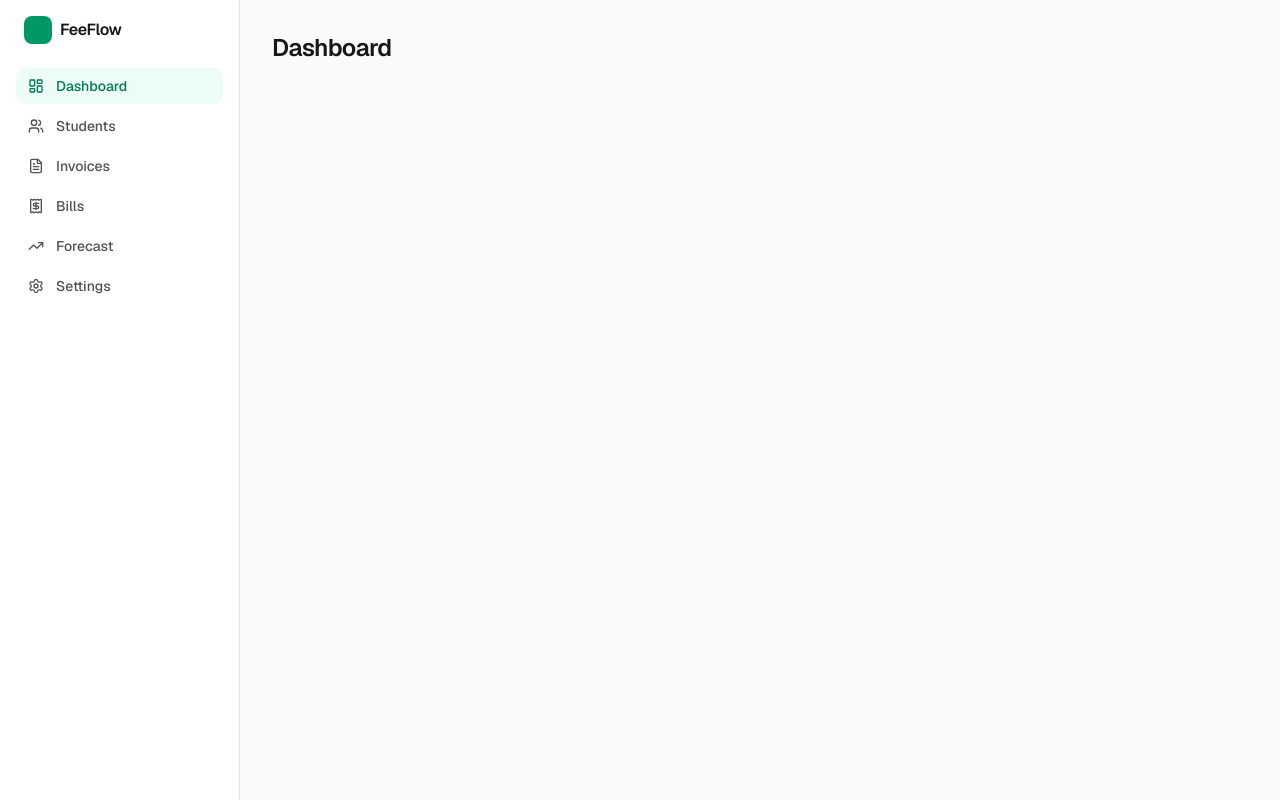
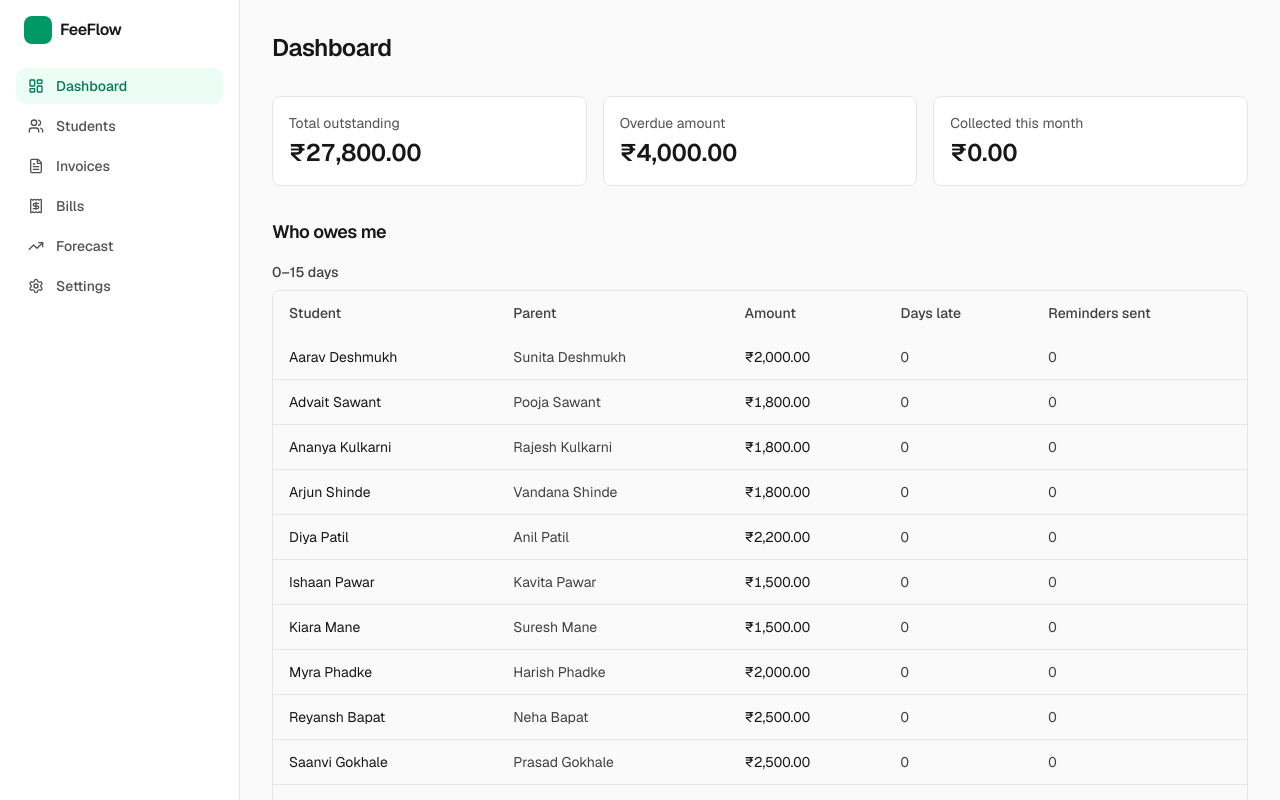
Before and after one commit to ItzMeVishwas/feeflow, a Next.js app: page /dashboard in a window 1280 px wide. Shown: the top 800 px of the page. Built offline with nearby package versions, Linux system fonts and the light colour scheme.

Commit message:
slice 5: dashboard with who-owes-me aging

```diff
--- a/src/app/(app)/dashboard/page.tsx
+++ b/src/app/(app)/dashboard/page.tsx
@@ -1,7 +1,164 @@
-export default function DashboardPage() {
+"use client"
+
+import { useMemo, useSyncExternalStore } from "react"
+
+import { formatINR } from "@/lib/format"
+import { useStore } from "@/lib/store"
+import type { Invoice, Student } from "@/lib/store"
+import { daysLate, deriveStatus, toIsoDate } from "@/lib/invoice-status"
+
+// Subscribed to nothing; used only to detect the client after hydration.
+const subscribeNoop = () => () => {}
+
+const BUCKETS: { label: string; test: (days: number) => boolean }[] = [
+  { label: "0–15 days", test: (days) => days <= 15 },
+  { label: "16–30 days", test: (days) => days >= 16 && days <= 30 },
+  { label: "30+ days", test: (days) => days > 30 },
+]
+
+type OwedRow = {
+  invoice: Invoice
+  studentName: string
+  parentName: string
+  days: number
+}
+
+function StatCard({ label, value }: { label: string; value: number }) {
   return (
-    <h1 className="text-2xl font-semibold tracking-tight text-neutral-900">
-      Dashboard
-    </h1>
+    <div className="rounded-md border border-neutral-200 bg-white p-4">
+      <p className="text-sm text-neutral-600">{label}</p>
+      <p className="mt-1 text-2xl font-semibold tabular-nums text-neutral-900">
+        {formatINR(value)}
+      </p>
+    </div>
   )
 }
+
+export default function DashboardPage() {
+  // Zustand persist reads localStorage on the client only, so the server HTML
+  // would not match the first client render. Wait for mount before showing data.
+  const mounted = useSyncExternalStore(
+    subscribeNoop,
+    () => true,
+    () => false,
+  )
+
+  const students = useStore((s) => s.students)
+  const invoices = useStore((s) => s.invoices)
+
+  const today = toIsoDate(new Date())
+  const currentMonth = today.slice(0, 7) // "YYYY-MM"
+
+  const studentById = useMemo(
+    () => new Map<string, Student>(students.map((s) => [s.id, s])),
+    [students],
+  )
+
+  const stats = useMemo(() => {
+    let totalOutstanding = 0
+    let overdueAmount = 0
+    let collectedThisMonth = 0
+    for (const inv of invoices) {
+      if (inv.status !== "paid") totalOutstanding += inv.amount
+      if (deriveStatus(inv, today) === "overdue") overdueAmount += inv.amount
+      if (
+        inv.status === "paid" &&
+        inv.paidDate !== null &&
+        inv.paidDate.startsWith(currentMonth)
+      ) {
+        collectedThisMonth += inv.amount
+      }
+    }
+    return { totalOutstanding, overdueAmount, collectedThisMonth }
+  }, [invoices, today, currentMonth])
+
+  const owedRows = useMemo(() => {
+    const rows: OwedRow[] = invoices
+      .filter((inv) => inv.status !== "paid")
+      .map((invoice) => {
+        const student = studentById.get(invoice.studentId)
+        return {
+          invoice,
+          studentName: student?.name ?? "Unknown student",
+          parentName: student?.parentName ?? "",
+          days: daysLate(invoice.dueDate, today),
+        }
+      })
+    rows.sort((a, b) => {
+      if (a.days !== b.days) return b.days - a.days
+      return a.studentName.localeCompare(b.studentName)
+    })
+    return rows
+  }, [invoices, studentById, today])
+
+  const groups = useMemo(
+    () =>
+      BUCKETS.map((bucket) => ({
+        label: bucket.label,
+        rows: owedRows.filter((row) => bucket.test(row.days)),
+      })).filter((group) => group.rows.length > 0),
+    [owedRows],
+  )
+
+  if (!mounted) {
+    return <p className="text-sm text-neutral-500">Loading dashboard…</p>
+  }
+
+  return (
+    <div className="space-y-8">
+      <h1 className="text-2xl font-semibold tracking-tight text-neutral-900">
+        Dashboard
+      </h1>
+
+      <section aria-label="Summary" className="grid gap-4 sm:grid-cols-3">
+        <StatCard label="Total outstanding" value={stats.totalOutstanding} />
+        <StatCard label="Overdue amount" value={stats.overdueAmount} />
+        <StatCard label="Collected this month" value={stats.collectedThisMonth} />
+      </section>
+
+      <section className="space-y-4">
+        <h2 className="text-lg font-semibold tracking-tight text-neutral-900">Who owes me</h2>
+
+        {owedRows.length === 0 ? (
+          <p className="text-sm text-neutral-600">
+            No unpaid invoices. Nothing is owed right now.
+          </p>
+        ) : (
+          groups.map((group) => (
+            <div key={group.label} className="space-y-2">
+              <h3 className="text-sm font-medium text-neutral-700">{group.label}</h3>
+              <div className="overflow-x-auto rounded-md border border-neutral-200">
+                <table className="w-full text-left text-sm">
+                  <thead className="bg-neutral-50 text-neutral-700">
+                    <tr>
+                      <th scope="col" className="px-4 py-3 font-medium">Student</th>
+                      <th scope="col" className="px-4 py-3 font-medium">Parent</th>
+                      <th scope="col" className="px-4 py-3 font-medium">Amount</th>
+                      <th scope="col" className="px-4 py-3 font-medium">Days late</th>
+                      <th scope="col" className="px-4 py-3 font-medium">Reminders sent</th>
+                    </tr>
+                  </thead>
+                  <tbody className="divide-y divide-neutral-200">
+                    {group.rows.map(({ invoice, studentName, parentName, days }) => (
+                      <tr key={invoice.id}>
+                        <td className="px-4 py-3 text-neutral-900">{studentName}</td>
+                        <td className="px-4 py-3 text-neutral-700">{parentName}</td>
+                        <td className="px-4 py-3 tabular-nums text-neutral-900">
+                          {formatINR(invoice.amount)}
+                        </td>
+                        <td className="px-4 py-3 tabular-nums text-neutral-700">{days}</td>
+                        <td className="px-4 py-3 tabular-nums text-neutral-700">
+                          {invoice.remindersSent}
+                        </td>
+                      </tr>
+                    ))}
+                  </tbody>
+                </table>
+              </div>
+            </div>
+          ))
+        )}
+      </section>
+    </div>
+  )
+}
--- a/src/app/(app)/invoices/page.tsx
+++ b/src/app/(app)/invoices/page.tsx
@@ -5,8 +5,8 @@ import { useMemo, useState, useSyncExternalStore } from "react"
 import { formatDate, formatINR, formatMonth } from "@/lib/format"
 import { useStore } from "@/lib/store"
 import type { Invoice } from "@/lib/store"
+import { deriveStatus, toIsoDate, type DisplayStatus } from "@/lib/invoice-status"
 
-type DisplayStatus = "paid" | "due" | "overdue"
 type Filter = "all" | DisplayStatus
 
 const FILTERS: { value: Filter; label: string }[] = [
@@ -31,21 +31,6 @@ const BADGE_CLASS: Record<DisplayStatus, string> = {
 
 const FOCUS_RING =
   "focus-visible:outline-none focus-visible:ring-2 focus-visible:ring-neutral-900 focus-visible:ring-offset-2"
-
-// Local calendar date as "YYYY-MM-DD". Not toISOString(), which is UTC and can be a day off.
-function toIsoDate(date: Date): string {
-  const y = date.getFullYear()
-  const m = String(date.getMonth() + 1).padStart(2, "0")
-  const d = String(date.getDate()).padStart(2, "0")
-  return `${y}-${m}-${d}`
-}
-
-// Paid stays paid. Anything else is Overdue once its due date has passed, otherwise Due.
-// A stored "overdue" status is treated the same as "unpaid".
-function deriveStatus(invoice: Invoice, today: string): DisplayStatus {
-  if (invoice.status === "paid") return "paid"
-  return invoice.dueDate < today ? "overdue" : "due"
-}
 
 // Subscribed to nothing; used only to detect the client after hydration.
 const subscribeNoop = () => () => {}
--- /dev/null
+++ b/src/lib/invoice-status.ts
@@ -0,0 +1,26 @@
+import type { Invoice } from "@/lib/store"
+
+export type DisplayStatus = "paid" | "due" | "overdue"
+
+// Local calendar date as "YYYY-MM-DD". Not toISOString(), which is UTC and can be a day off.
+export function toIsoDate(date: Date): string {
+  const y = date.getFullYear()
+  const m = String(date.getMonth() + 1).padStart(2, "0")
+  const d = String(date.getDate()).padStart(2, "0")
+  return `${y}-${m}-${d}`
+}
+
+// Paid stays paid. Anything else is Overdue once its due date has passed, otherwise Due.
+// A stored "overdue" status is treated the same as "unpaid".
+export function deriveStatus(invoice: Invoice, today: string): DisplayStatus {
+  if (invoice.status === "paid") return "paid"
+  return invoice.dueDate < today ? "overdue" : "due"
+}
+
+// Whole days a due date is past today ("YYYY-MM-DD" strings). 0 if not yet past due.
+export function daysLate(dueDate: string, today: string): number {
+  const [y, m, d] = dueDate.split("-").map(Number)
+  const [ty, tm, td] = today.split("-").map(Number)
+  const diff = Math.round((Date.UTC(ty, tm - 1, td) - Date.UTC(y, m - 1, d)) / 86400000)
+  return Math.max(0, diff)
+}
```
